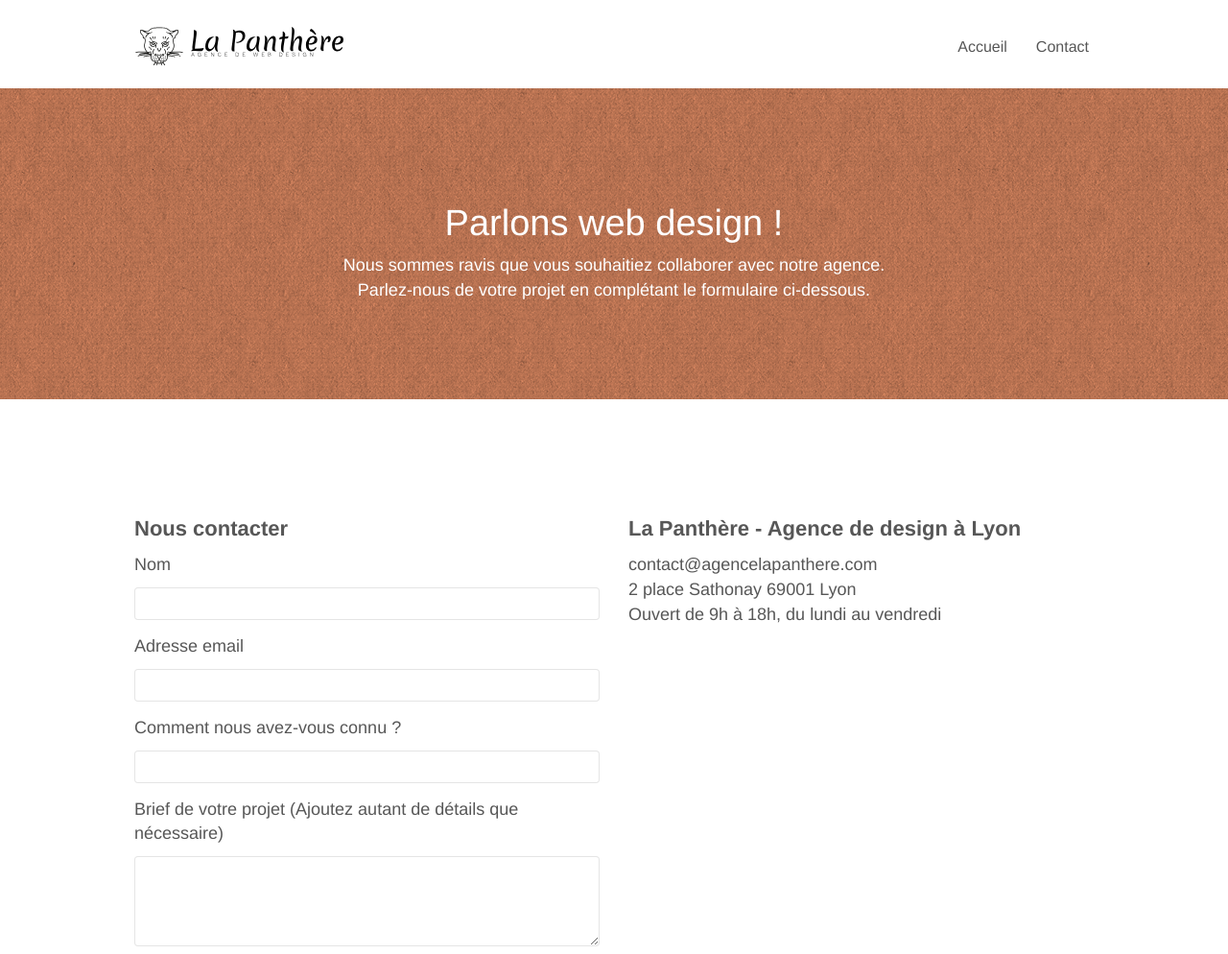
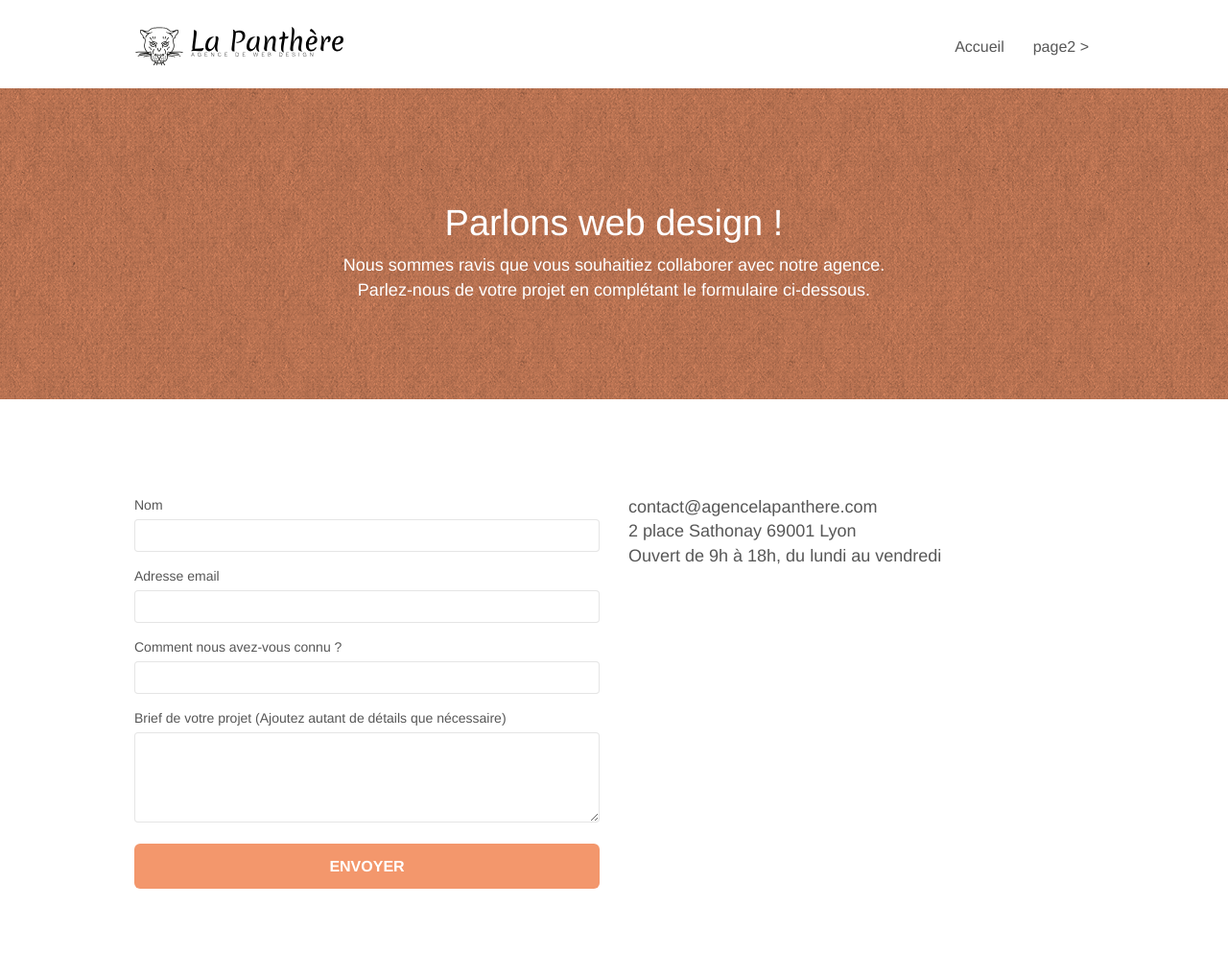
Before and after one commit to ClementH9/La_Panthere, a plain HTML site: page contact.html in a window 1280 px wide. Shown: the top 994 px of the page at 96% size. Drawn offline with nearby package versions, Linux system fonts and the light colour scheme; files that its build step writes are made by us from their sources; a script that the page names is missing.

Commit message:
old version

```diff
--- a/contact.html
+++ b/contact.html
@@ -1,5 +1,5 @@
 <!doctype html>
-<html lang="fr">
+<html lang="Default">
 <head>
     <meta charset="utf-8">
     <meta name="keywords" content="">
@@ -7,10 +7,10 @@
     <meta name="viewport" content="width=device-width, initial-scale=1.0, viewport-fit=cover">
     <link rel="shortcut icon" type="image/png" href="favicon.jpg">
 
-	<link rel="stylesheet" type="text/css" href="./css/bootstrap.css">
+	<link rel="stylesheet" type="text/css" href="./css/bootstrap.min.css">
 	<link rel="stylesheet" type="text/css" href="style.css">
-	<link rel="stylesheet" type="text/css" href="./css/font-awesome.css">
-	<link rel="stylesheet" type="text/css" href="./css/et-line.css">
+	<link rel="stylesheet" type="text/css" href="./css/font-awesome.min.css">
+	<link rel="stylesheet" type="text/css" href="./css/et-line.min.css">
 
 
 	<script src="./js/jquery-2.1.0.min.js"></script>
@@ -18,7 +18,7 @@
 	<script src="./js/blocs.min.js"></script>
 	<script src="./js/jqBootstrapValidation.js"></script>
 	<script src="./js/formHandler.js"></script>
-    <title>Contact</title>
+    <title>page2</title>
 
 
 <!-- Analytics -->
@@ -48,7 +48,7 @@
 					<li>
 					</li>
 					<li>
-						<a href="contact.html">Contact</a>
+						<a href="page2.html">page2 &gt;</a>
 					</li>
 				</ul>
 			</div>
@@ -80,30 +80,29 @@
 	<div class="container bloc-lg">
 		<div class="row">
 			<div class="col-sm-6">
-				<form id="form_1">
+				<form id="form_1" novalidate success-msg="Your message has been sent." fail-msg="Sorry it seems that our mail server is not responding, Sorry for the inconvenience!">
 					<div class="form-group">
-						<h2 class="bold_text">Nous contacter</h2>
-						<p>
+						<label>
 							Nom
-						</p>
+						</label>
 						<input id="name" class="form-control" required />
 					</div>
 					<div class="form-group">
-						<p>
+						<label>
 							Adresse email
-						</p>
+						</label>
 						<input id="email" class="form-control" type="email" required />
 					</div>
 					<div class="form-group">
-						<p>
+						<label>
 							Comment nous avez-vous connu ?
-						</p>
+						</label>
 						<input class="form-control" type="email" required id="input_504" />
 					</div>
 					<div class="form-group">
-						<p>
+						<label>
 							Brief de votre projet (Ajoutez autant de détails que nécessaire)<br>
-						</p><textarea id="message" class="form-control" rows="4" cols="50" required></textarea>
+						</label><textarea id="message" class="form-control" rows="4" cols="50" required></textarea>
 					</div>
 					<button class="bloc-button btn btn-lg btn-block cta-hero btn-atomic-tangerine" type="submit">
 						Envoyer
@@ -111,7 +110,6 @@
 				</form>
 			</div>
 			<div class="col-sm-6">
-				<h2 class="bold_text">La Panthère - Agence de design à Lyon</h2>
 				<p>
 					contact@agencelapanthere.com<br>2 place Sathonay 69001 Lyon<br>Ouvert de 9h à 18h, du lundi au vendredi<br>
 				</p>
```
